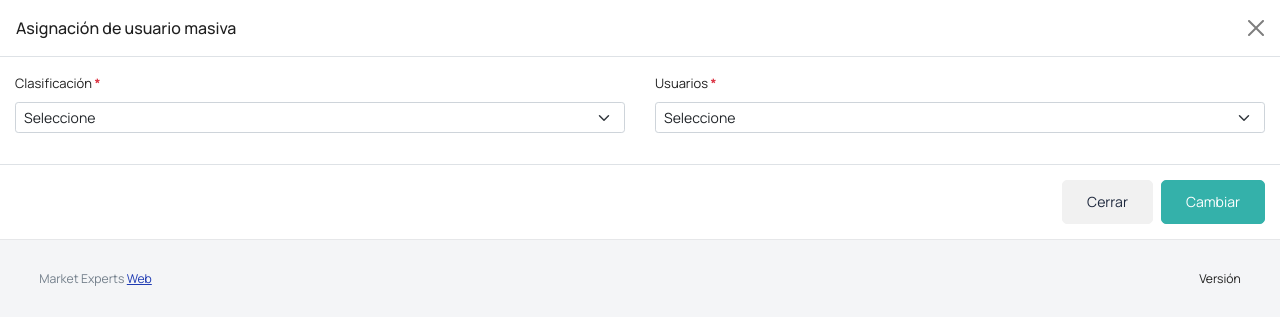
After one commit to johnarleycano/market-expert, a PHP site: the page made by application/views/clientes/usuarios.php in a window 1280 px wide. The commit adds this page. Shown: the top 325 px of the page. Run offline with PHP 8.4, Linux system fonts and the light colour scheme; the template is opened without the code that fills it, so the values that code supplies are empty; some libraries are stand-ins or nearby versions.

Commit message:
refactor(Clientes): Se separa la asignación de usuarios del cambio de clasificación

```diff
--- a/application/views/clientes/index.php
+++ b/application/views/clientes/index.php
@@ -24,8 +24,12 @@
                         <i class="icon-plus"></i> Crear
                     </a>
 
-                    <a href="#" class="btn btn-success text-white me-0" onClick="javascript:cargarInterfaz('clientes/adicional', 'contenedor_modal', null, 'modal')">
+                    <a href="#" class="btn btn-success text-white me-0" onClick="javascript:cargarInterfaz('clientes/clasificacion', 'contenedor_modal', null, 'modal')">
                         <i class="mdi mdi-repeat"></i> Clasificación masiva
+                    </a>
+
+                    <a href="#" class="btn btn-success text-white me-0" onClick="javascript:cargarInterfaz('clientes/usuarios', 'contenedor_modal', null, 'modal')">
+                        <i class="mdi mdi-repeat"></i> Asignación masiva usuarios
                     </a>
                 <?php } ?>
 
--- /dev/null
+++ b/application/views/clientes/usuarios.php
@@ -0,0 +1,63 @@
+<div class="modal-header">
+    <h5 class="modal-title">Asignación de usuario masiva</h5>
+    <button type="button" class="btn-close" data-bs-dismiss="modal" aria-label="Close"></button>
+</div>
+
+<div class="modal-body">
+    <form class="row">
+        <div class="col-12 col-md-6 col-lg-6 form-group m-0">
+            <label for="clasificacion" class="form-label">Clasificación <b class="text-danger">*</b></label>
+            <select id="clasificacion" class="form-select form-select-sm">
+                <option value="">Seleccione</option>
+                <?php foreach ($this->configuracion_model->obtener('clientes_bitacora_clasificaciones') as $clasificacion) { ?>
+                    <option value="<?php echo $clasificacion->id; ?>"><?php echo $clasificacion->nombre; ?></option>
+                <?php } ?>
+            </select>
+        </div>
+
+        <div class="col-12 col-md-6 col-lg-6 form-group m-0">
+            <label for="usuario_asignado" class="form-label">Usuarios <b class="text-danger">*</b></label>
+            <select id="usuario_asignado" class="form-select form-select-sm">
+                <option value="">Seleccione</option>
+                <?php foreach ($this->usuarios_model->obtener('usuarios') as $usuario) { ?>
+                    <option value="<?php echo $usuario->id; ?>"><?php echo "$usuario->nombres $usuario->apellidos"; ?></option>
+                <?php } ?>
+            </select>
+        </div>
+    </form>
+</div>
+
+<div class="modal-footer">
+    <button type="button" class="btn btn-secondary" data-bs-dismiss="modal">Cerrar</button>
+    <button type="button" class="btn btn-success" onClick="javascript:asignarUsuarios()">Cambiar</button>
+</div>
+
+<script type="text/javascript">
+    asignarUsuarios = async () => {
+        let camposObligatorios = [
+            $('#clasificacion'),
+            $('#usuario_asignado')
+        ]
+
+        // Se validan los datos obligatorios
+        if (!validarCamposObligatorios(camposObligatorios)) return false
+
+        let datos = {
+            tipo: 'asignar_usuarios_clientes',
+            clasificacion: $('#clasificacion').val(),
+            usuario_asignado: $('#usuario_asignado').val()
+        }
+
+        // Se realiza el cambio de usuario asignado
+        let respuesta = await consulta('asignacion_masiva', datos)
+
+        // Al cambiar el usuario asignado
+        if (parseInt(respuesta.resultado) > 0) {
+            mostrarNotificacion('exito', 'Se actualizaron los datos correctamente', 5000)
+            cerrarModal()
+            listarClientes()
+        } else {
+            mostrarNotificacion('alerta', 'Debe seleccionar una clasificación que los clientes tengan asignada.', 10000)
+        }
+    }
+</script>
```
Also changed, not shown: application/controllers/Interfaces.php (+51 -39 lines), application/views/clientes/clasificacion.php (renamed from application/views/clientes/adicional.php, +14 -24 lines).
